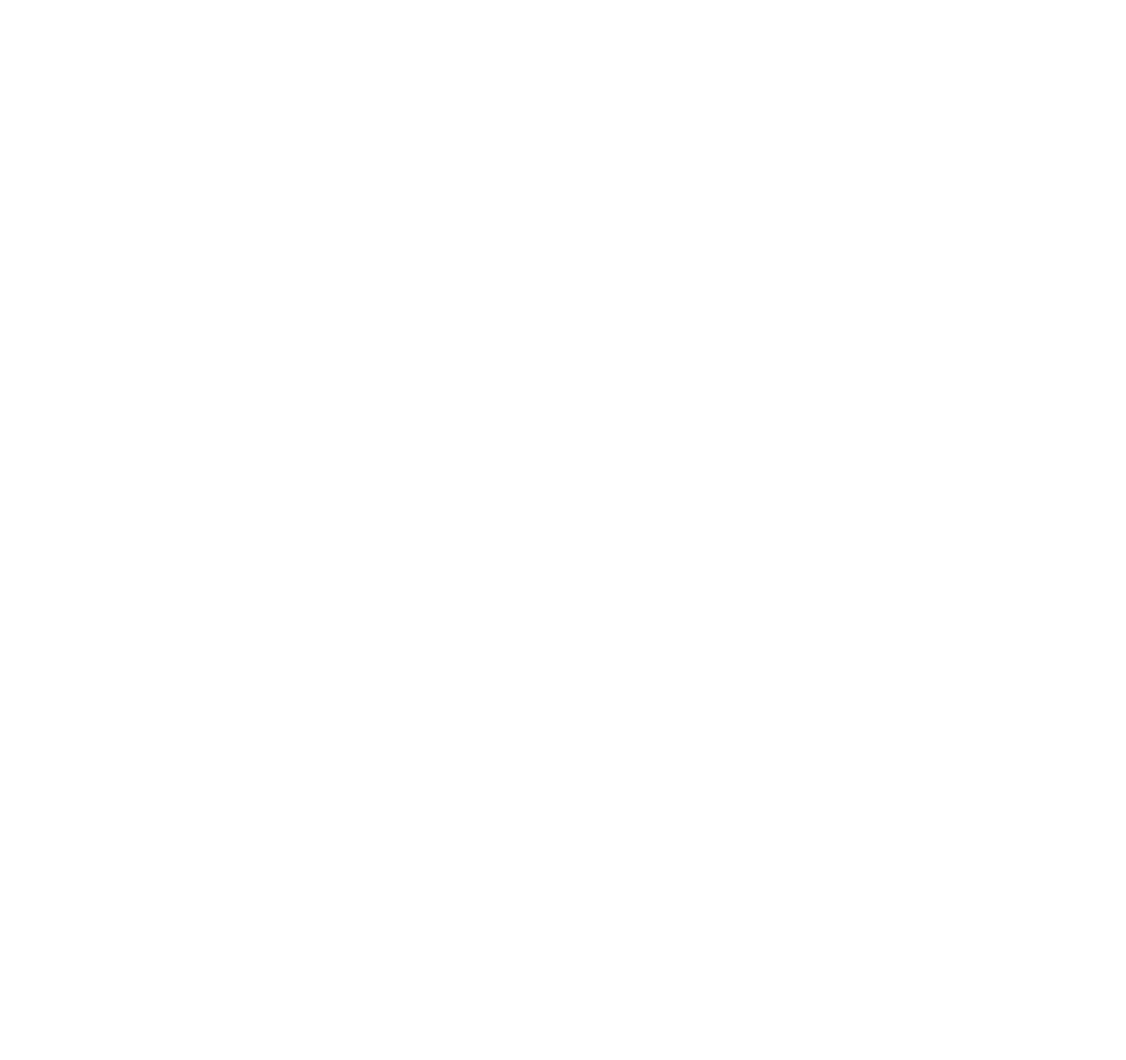
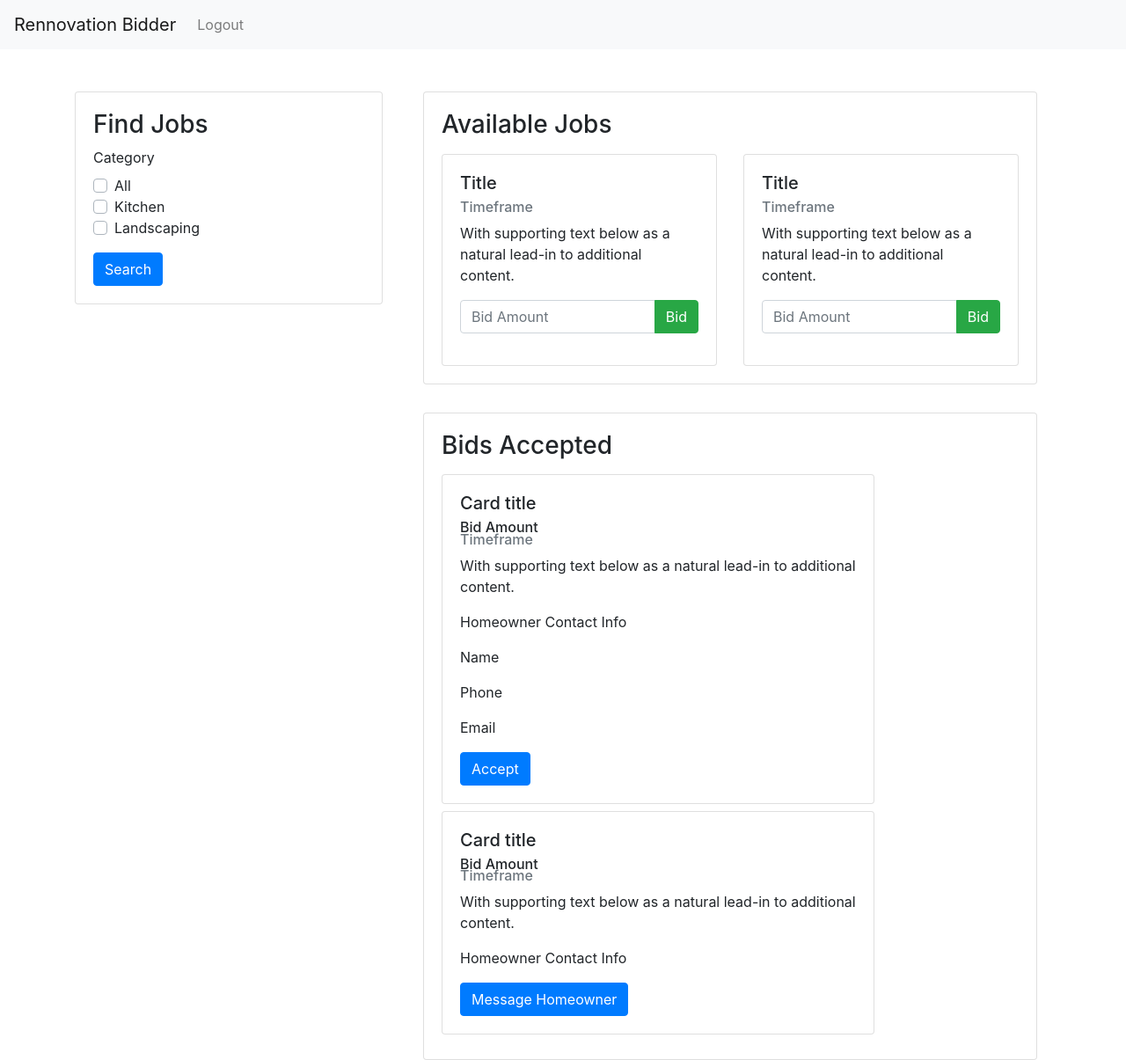
Before and after one commit to kaylieverner/Renovation-Hunter, a website: page public/contractors.html in a window 1280 px wide. Shown: the top 1205 px of the page at 88% size. Before the commit the page ends 800 px from the top, so only its background shows below. Drawn offline with nearby package versions, Linux system fonts and the light colour scheme.

Commit message:
adding HTML pages for users and contractors

```diff
--- a/public/contractors.html
+++ b/public/contractors.html
@@ -0,0 +1,198 @@
+<!DOCTYPE html>
+<html lang="en">
+
+<head>
+    <title>Passport Authentication</title>
+    <meta charset="UTF-8">
+    <meta name="viewport" content="width=device-width, initial-scale=1">
+    <script src="https://cdnjs.cloudflare.com/ajax/libs/jquery/3.2.1/jquery.min.js"></script>
+    <script type="text/javascript" src="js/contractors.js"></script>
+    <link rel="stylesheet" href="https://stackpath.bootstrapcdn.com/bootstrap/4.5.0/css/bootstrap.min.css"
+        integrity="sha384-9aIt2nRpC12Uk9gS9baDl411NQApFmC26EwAOH8WgZl5MYYxFfc+NcPb1dKGj7Sk" crossorigin="anonymous">
+    <link href="stylesheets/style.css" rel="stylesheet">
+</head>
+
+<body>
+    <nav class="navbar navbar-expand-lg navbar-light bg-light">
+        <a class="navbar-brand" href="#">Rennovation Bidder</a>
+        <button class="navbar-toggler" type="button" data-toggle="collapse" data-target="#navbarTogglerDemo02"
+            aria-controls="navbarTogglerDemo02" aria-expanded="false" aria-label="Toggle navigation">
+            <span class="navbar-toggler-icon"></span>
+        </button>
+
+        <div class="collapse navbar-collapse" id="navbarTogglerDemo02">
+            <ul class="navbar-nav mr-auto mt-2 mt-lg-0">
+                <li class="nav-item">
+                    <a class="nav-link" href="/logout">Logout</a>
+                </li>
+            </ul>
+        </div>
+    </nav>
+
+    <div class="container mt-5">
+        <div class="row">
+            <div class="col-4">
+                <div class="card">
+                    <div class="card-body">
+                        <h3>Find Jobs</h3>
+                        <form>
+                            <div class="form-group">
+                                <label for="formGroupExampleInput">Category</label>
+                                <div class="custom-control custom-checkbox">
+                                    <input type="checkbox" class="custom-control-input" id="customCheck1">
+                                    <label class="custom-control-label" for="customCheck1">All</label>
+                                </div>
+
+                                <div class="custom-control custom-checkbox">
+                                    <input type="checkbox" class="custom-control-input" id="customCheck2">
+                                    <label class="custom-control-label" for="customCheck2">Kitchen</label>
+                                </div>
+
+                                <div class="custom-control custom-checkbox">
+                                    <input type="checkbox" class="custom-control-input" id="customCheck3">
+                                    <label class="custom-control-label" for="customCheck3">Landscaping</label>
+                                </div>
+
+                            </div>
+                            <button type="button" class="btn btn-primary">Search</button>
+                        </form>
+                    </div>
+                </div>
+            </div>
+
+            <div class="col-8">
+
+                <div class="row">
+                    <div class="col ml-3 mr-3 mb-3">
+                        <div class="card">
+                            <div class="card-body">
+                                <h3 class="mb-3">Available Jobs</h3>
+                                <div class="row">
+                                    <div class="col-sm-6">
+                                        <div class="card">
+                                            <div class="card-body">
+                                                <h5 class="card-title">Title</h5>
+                                                <h6 class="card-subtitle mb-2 text-muted">Timeframe</h6>
+                                                <p class="card-text">With supporting text below as a natural lead-in to
+                                                    additional content.</p>
+                                                <div class="input-group mb-3">
+                                                    <input type="text" class="form-control" placeholder="Bid Amount" aria-label="Recipient's username" aria-describedby="basic-addon2">
+                                                    <div class="input-group-append">
+                                                      <button class="btn btn-success" type="button">Bid</button>
+                                                    </div>
+                                                  </div>
+                                            </div>
+                                        </div>
+                                    </div>
+                                    <div class="col-sm-6">
+                                        <div class="card">
+                                            <div class="card-body">
+                                                <h5 class="card-title">Title</h5>
+                                                <h6 class="card-subtitle mb-2 text-muted">Timeframe</h6>
+                                                <p class="card-text">With supporting text below as a natural lead-in to
+                                                    additional content.</p>
+                                                <div class="input-group mb-3">
+                                                    <input type="text" class="form-control" placeholder="Bid Amount" aria-label="Recipient's username" aria-describedby="basic-addon2">
+                                                    <div class="input-group-append">
+                                                      <button class="btn btn-success" type="button">Bid</button>
+                                                    </div>
+                                                  </div>
+                                            </div>
+                                        </div>
+                                    </div>
+                                </div>
+                            </div>
+                        </div>
+                    </div>
+                </div>
+
+                    <div class="row">
+                        <div class="col mb-3">
+                            <div class="card m-3">
+                                <div class="card-body">
+                                    <h3 class="mb-3">Bids Accepted</h3>
+                                    <div class="row">
+                                        <div class="col-12">
+                                            <div class="card w-75 mb-2">
+                                                <div class="card-body">
+                                                  <h5 class="card-title">Card title</h5>
+                                                  <h6 class="card-subtitle">Bid Amount</h6>
+                                                  <h6 class="card-subtitle mb-2 text-muted">Timeframe</h6>
+                                                  <p class="card-text">With supporting text below as a natural lead-in to additional content.</p>
+                                                  <p class="card-text">Homeowner Contact Info</p>
+                                                  <p class="card-text">Name</p>
+                                                  <p class="card-text">Phone</p>
+                                                  <p class="card-text">Email</p>
+                                                  <a href="#" class="btn btn-primary">Accept</a>
+                                                </div>
+                                              </div>
+                                        </div>
+                                    </div>
+
+                                    <div class="row">
+                                        <div class="col-12">
+                                            <div class="card w-75 mb-2">
+                                                <div class="card-body">
+                                                  <h5 class="card-title">Card title</h5>
+                                                  <h6 class="card-subtitle">Bid Amount</h6>
+                                                  <h6 class="card-subtitle mb-2 text-muted">Timeframe</h6>
+                                                  <p class="card-text">With supporting text below as a natural lead-in to additional content.</p>
+                                                  <p class="card-text">Homeowner Contact Info</p>
+                                                  <a href="#" class="btn btn-primary">Message Homeowner</a>
+                                                </div>
+                                              </div>
+                                        </div>
+                                    </div>
+                                </div>
+                            </div>
+                        </div>
+
+                    </div>
+
+                    <div class="row">
+                        <div class="col mb-3">
+                            <div class="card m-3">
+                                <div class="card-body">
+                                    <h3 class="mb-3">Pending Bids</h3>
+                                    <div class="row">
+                                        <div class="col-sm-6">
+                                            <div class="card">
+                                                <div class="card-body">
+                                                    <h5 class="card-title">Bid Amount</h5>
+                                                    <h6 class="card-subtitle mb-2">Job Title</h6>
+                                                    <h6 class="card-subtitle mb-2 text-muted">Timeframe</h6>
+                                                    <p class="card-text">With supporting text below as a natural lead-in
+                                                        to additional content.
+                                                    </p>
+                                                    <a href="#" class="btn btn-success">Edit Bid</a>
+                                                    <a href="#" class="btn btn-danger">Delete Bid</a>
+                                                </div>
+                                            </div>
+                                        </div>
+                                        <div class="col-sm-6">
+                                            <div class="card">
+                                                <div class="card-body">
+                                                    <h5 class="card-title">Bid Amount</h5>
+                                                    <h6 class="card-subtitle mb-2">Job Title</h6>
+                                                    <h6 class="card-subtitle mb-2 text-muted">Timeframe</h6>
+                                                    <p class="card-text">With supporting text below as a natural lead-in
+                                                        to additional content.
+                                                    </p>
+                                                    <a href="#" class="btn btn-success">Edit Bid</a>
+                                                    <a href="#" class="btn btn-danger">Delete Bid</a>
+                                                </div>
+                                            </div>
+                                        </div>
+                                    </div>
+                                </div>
+                            </div>
+                        </div>
+
+                    </div>
+                </div>
+
+</body>
+
+
+
+</html>
```
Also changed, not shown: public/users.html (+75 -26 lines), public/js/contractors.js (added), public/js/users.js (line endings or trailing spaces), public/stylesheets/style.css (line endings or trailing spaces).
